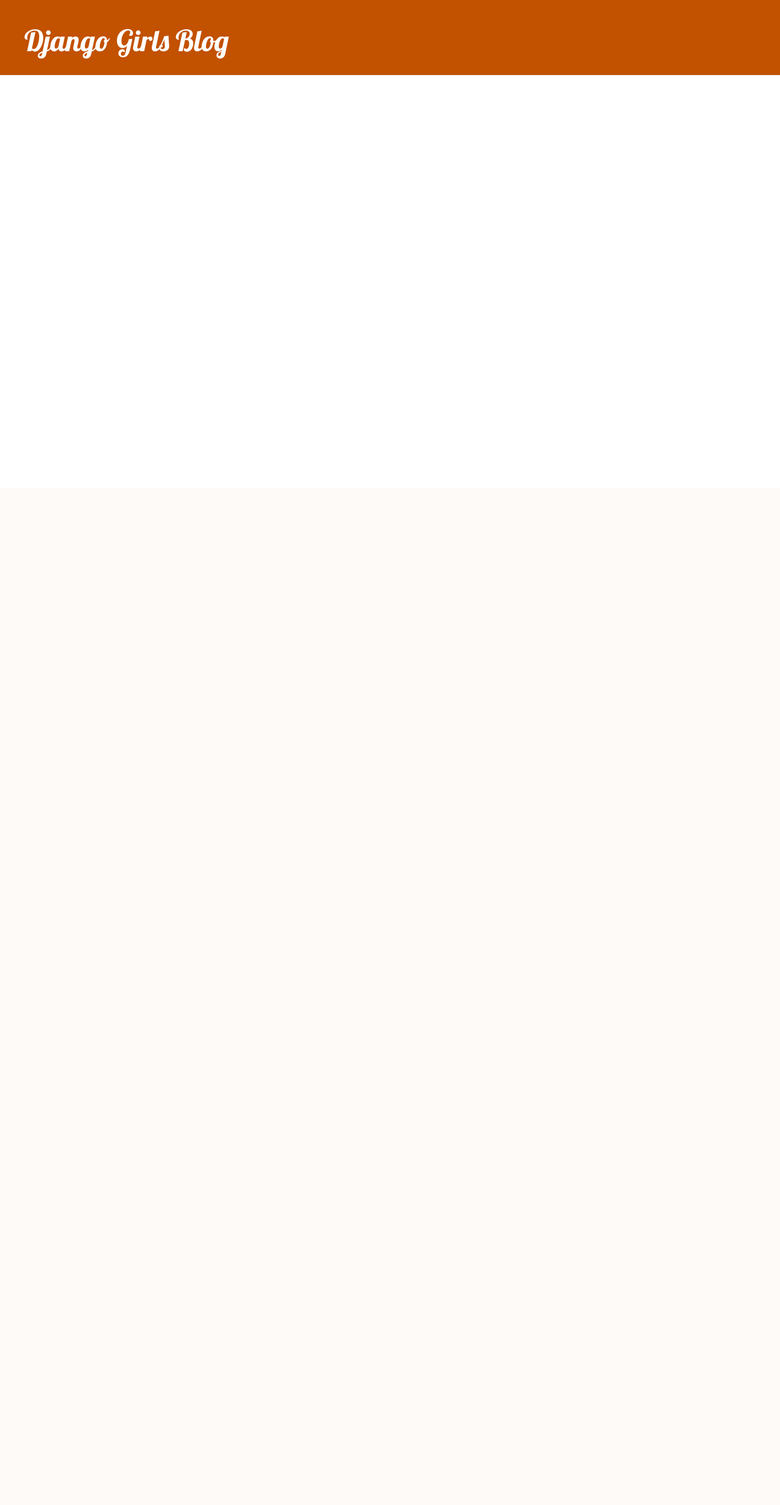
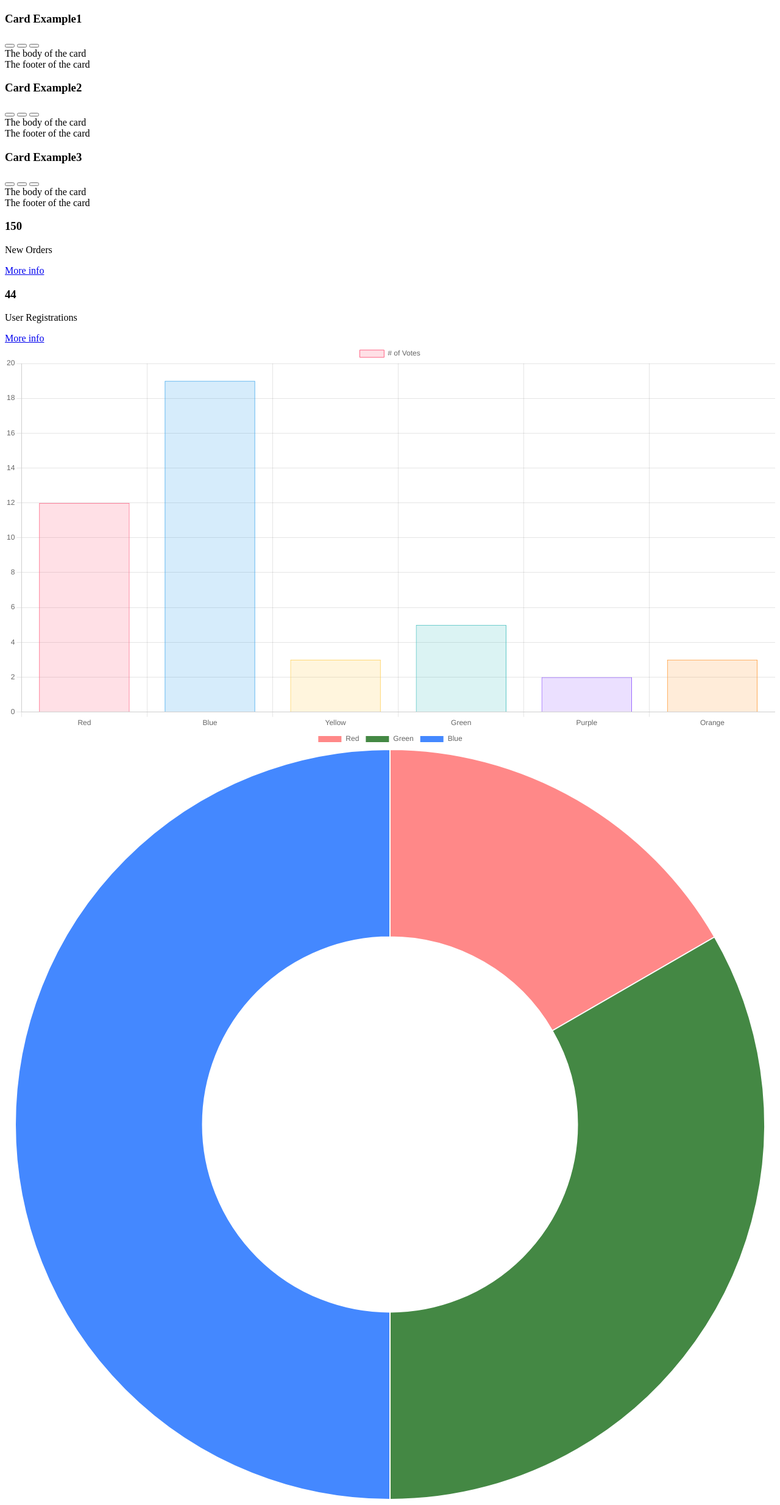
Before and after one commit to y-iwata-estyle/my-first-blog, a Django app: page / in a window 1280 px wide. Shown: the whole page at 61% size. Before the commit the page ends 124 px from the top, so only its background shows below. Run offline with Django 3.2, Linux system fonts and the light colour scheme; data that the repository does not hold is empty; some libraries are stand-ins or nearby versions.

Commit message:
edited dashboard

```diff
--- a/dashboard/static/js/chart.js
+++ b/dashboard/static/js/chart.js
@@ -33,3 +33,17 @@ const barChart = new Chart(ctx, {
         }
     }
 });
+
+
+const doughnut = document.getElementById('doughnutChart');
+console.log('Hello')
+const doughnutChart = new Chart(doughnut, {
+  type: 'doughnut',
+  data: {
+    labels: ['Red', 'Green', 'Blue'],
+    datasets: [{
+      data: [10, 20, 30],
+      backgroundColor: ['#f88', '#484', '#48f'],
+    }],
+  },
+});
--- a/dashboard/templates/dashboard/main.html
+++ b/dashboard/templates/dashboard/main.html
@@ -1,13 +1,19 @@
 {% extends "dashboard/base.html" %}
 
-{% block title %}タイトル{% endblock %}
+{% block content %}
+<div class="d-flex justify-content-around">
 
-{% block content %}
+  <div class="col-sm-3">
     <div class="card">
       <div class="card-header">
-        <h3 class="card-title">Default Card Example</h3>
+          <h3 class="card-title">Card Example1</h3>
           <div class="card-tools">
-            <span class="badge badge-primary">Label</span>
+            <!-- This will cause the card to maximize when clicked -->
+            <button type="button" class="btn btn-tool" data-card-widget="maximize"><i class="fas fa-expand"></i></button>
+            <!-- This will cause the card to collapse when clicked -->
+            <button type="button" class="btn btn-tool" data-card-widget="collapse"><i class="fas fa-minus"></i></button>
+            <!-- This will cause the card to be removed when clicked -->
+            <button type="button" class="btn btn-tool" data-card-widget="remove"><i class="fas fa-times"></i></button>
           </div>
       </div>
       <div class="card-body">
@@ -17,9 +23,57 @@
           The footer of the card
       </div>
     </div>
+  </div>
 
-<div class="row">
-    <div class="col-sm-6">
+  <div class="col-sm-3">
+    <div class="card">
+      <div class="card-header">
+          <h3 class="card-title">Card Example2</h3>
+          <div class="card-tools">
+            <!-- This will cause the card to maximize when clicked -->
+            <button type="button" class="btn btn-tool" data-card-widget="maximize"><i class="fas fa-expand"></i></button>
+            <!-- This will cause the card to collapse when clicked -->
+            <button type="button" class="btn btn-tool" data-card-widget="collapse"><i class="fas fa-minus"></i></button>
+            <!-- This will cause the card to be removed when clicked -->
+            <button type="button" class="btn btn-tool" data-card-widget="remove"><i class="fas fa-times"></i></button>
+          </div>
+      </div>
+      <div class="card-body">
+          The body of the card
+      </div>
+      <div class="card-footer">
+          The footer of the card
+      </div>
+    </div>
+  </div>
+
+  <div class="col-sm-3">
+    <div class="card">
+      <div class="card-header">
+          <h3 class="card-title">Card Example3</h3>
+          <div class="card-tools">
+            <!-- This will cause the card to maximize when clicked -->
+            <button type="button" class="btn btn-tool" data-card-widget="maximize"><i class="fas fa-expand"></i></button>
+            <!-- This will cause the card to collapse when clicked -->
+            <button type="button" class="btn btn-tool" data-card-widget="collapse"><i class="fas fa-minus"></i></button>
+            <!-- This will cause the card to be removed when clicked -->
+            <button type="button" class="btn btn-tool" data-card-widget="remove"><i class="fas fa-times"></i></button>
+          </div>
+      </div>
+      <div class="card-body">
+          The body of the card
+      </div>
+      <div class="card-footer">
+          The footer of the card
+      </div>
+    </div>
+  </div>
+
+</div>
+
+
+<div class="d-flex justify-content-around">
+    <div class="col-sm-4">
         <div class="small-box bg-info">
             <div class="inner">
               <h3>150</h3>
@@ -34,8 +88,7 @@
         </div>
     </div>
 
-
-    <div class="col-sm-6">
+    <div class="col-sm-4">
         <div class="small-box bg-gradient-success">
             <div class="inner">
               <h3>44</h3>
@@ -49,10 +102,17 @@
             </a>
         </div>
     </div>
+</div>
 
+<div class="d-flex justify-content-around">
+  <div class="col-sm-4">
+    <canvas id="barChart"></canvas>
+  </div>
+  <div class="col-sm-4">
+    <canvas id="doughnutChart" ></canvas>
+  </div>
 </div>
 
 
-<canvas id="barChart" width="400" height="100"></canvas>
 
 {% endblock %}
--- a/mysite/urls.py
+++ b/mysite/urls.py
@@ -17,7 +17,7 @@ from django.contrib import admin
 from django.urls import path, include
 
 urlpatterns = [
-    path('dashboard/', include('dashboard.urls')),
+    path('', include('dashboard.urls')),
     path('admin/', admin.site.urls),
-    path('', include('blog.urls')),
+    path('blog/', include('blog.urls')),
 ]
```
Lines whose indentation alone changed are shown as unchanged.
